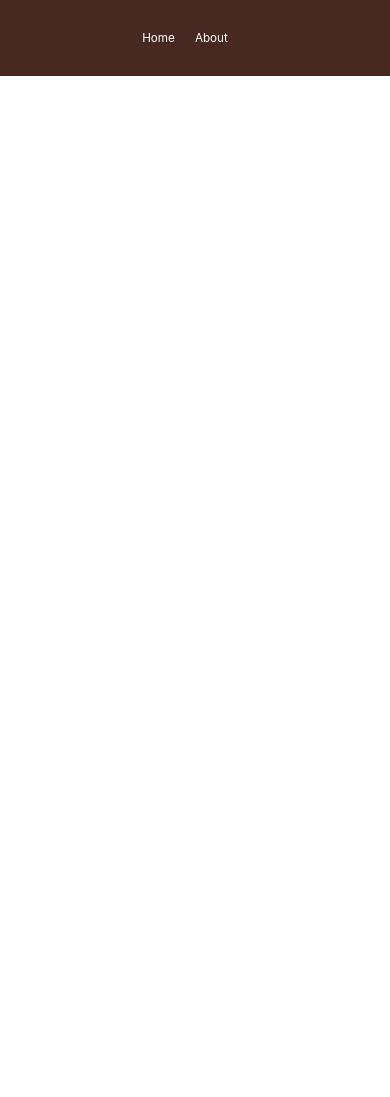
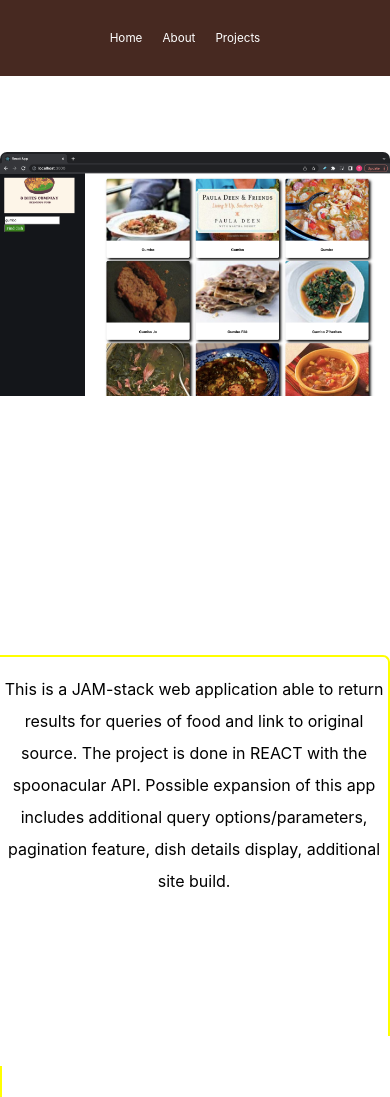
Before and after one commit to Dwayne92/web_dev_portfolio, a React (Create React App) app: page /projects in a window 390 px wide. Before the commit this address had no page. Shown: the top 1097 px of the page. Before the commit the page ends 844 px from the top, so only its background shows below. Built offline with nearby package versions, Linux system fonts and the light colour scheme; a web font is replaced by a local one.

Commit message:
added project section

```diff
--- a/src/App.css
+++ b/src/App.css
@@ -242,7 +242,8 @@ margin: 0;
   width: 50%;
 }
 .contactimg{
-width: 100%;}
+width: 100%;
+}
 .aboutcontainer{
   background-color: tan;
   height: 100%;
@@ -278,6 +279,75 @@ width: 100%;}
   justify-content: center;
   line-height: 2em;
   margin-top: -28px;
+}
+.projectscontainer{
+  display: flex;
+  /* flex-wrap: wrap; */
+  flex-direction: column;
+  height: 100%;
+  background-color: #fff;
+}
+.project1picdiv{
+  width: 40vw;
+  height: 47vh;
+  margin-top: 76px;
+  border-radius: 7px;
+  overflow: hidden;
+  margin-bottom: 160px;
+}
+.project1picdiv:hover{
+  cursor: pointer;
+  border: 2px solid white;
+}
+.project1sec{
+  display: flex;
+  justify-content: space-around;
+}
+.grecipeprojimg{
+  width: 100%;
+}
+.project1content{
+  width: 35vw;
+  height: 45vh;
+  line-height: 4.4rem;
+  margin-top: 76px;
+  border-top: 2px solid yellow;
+  border-right: 2px solid yellow;
+  border-top-right-radius: 7px;
+  padding-right: 26px;
+  margin-bottom: 160px;
+}
+.project1description{
+  text-align: right;
+}
+.project2sec{
+  display: flex;
+  justify-content: space-around;
+  height: 100vh;
+  /* background-color: navy; */
+}
+.project2picdiv{
+  width: 50vw;
+  height: 57vh;
+  border-radius: 7px;
+  overflow: hidden;
+}
+.project2picdiv:hover{
+  cursor: pointer;
+  border: 2px solid white;
+}
+.artmarketprojimg{
+  width: 100%;
+}
+.project2content{
+  padding-left: 26px;
+  line-height: 4.5rem;
+  width: 35vw;
+  height: 57vh;
+  border-left: 2px solid yellow;
+  border-bottom: 2px solid yellow;
+  display: flex;
+  align-items: flex-end;
 }
 .toughchatsec{
   height: 100vh;
@@ -478,6 +548,39 @@ width: 100%;}
     text-align: center;
     line-height: 1.5em;
   }
+  .projectscontainer{
+    flex-direction: column;
+  }
+  .project1sec{
+    flex-direction: column;
+  }
+  .project1picdiv{
+    width: 100vw;
+    margin-bottom: 30px;
+  }
+  .project1content{
+    width: 98vw;
+    line-height: 2rem;
+    margin-bottom: 30px;
+    text-align: center;
+    padding: 0 3px;
+  }
+  .project2sec{
+    flex-direction: column;
+  }
+  .project2picdiv{
+    width: 100vw;
+    margin-bottom: 30px;
+  }
+  .project2content{
+    width: 98vw;
+    line-height: 2rem;
+    text-align: center;
+    padding: 0 6px;
+  }
+  .des{
+    text-align: center;
+  }
 }
 /* .header{
   position: absolute;
--- a/src/App.js
+++ b/src/App.js
@@ -10,6 +10,7 @@ import { BrowserRouter as Router, Routes, Route, Link} from 'react-router-dom'
 
 import Home from './components/Home'
 import About from './components/About'
+import Projectsec from './components/Projectsec'
 
 // const getActivity = () => {
 //   axios.get('https://www.boredapi.com/api/activity').then((response) => {
@@ -50,12 +51,14 @@ export default function App() {
   <nav className='navbar'>
     <Link to='/' className='l'>Home</Link>
     <Link to='/about' className='l'>About</Link>
+    <Link to='/projects' className='l'>Projects</Link>
 
 
   </nav>
    <Routes>
       <Route path='/' element={<Home />} />
      <Route path='/about' element={<About />} />
+     <Route path='/projects' element={<Projectsec />} />
 
    </Routes>
   </Router>
--- /dev/null
+++ b/src/components/Projectsec.jsx
@@ -0,0 +1,35 @@
+import React from 'react'
+
+const Projects = () => {
+  return(
+    <div className='projectscontainer'>
+    <div className='project1sec'>
+    <div className='project1picdiv'onClick={()=>window.open('https://precious-jelly-ddd9f8.netlify.app/', '_self', 'popup')}>
+    <img className='grecipeprojimg' src='grecipe.png' alt='' />
+    </div>
+    <div className='project1content'>
+    <p className='project1description des'> This is a JAM-stack web application able to return results for queries of
+    food and link to original source. The project is done in REACT with the spoonacular
+    API. Possible expansion of this app includes additional query options/parameters,
+     pagination feature, dish details display, additional site build.
+     </p>
+    </div>
+    </div>
+    <div className='project2sec'>
+    <div className='project2content'>
+    <p className='des'>This is a Full-Stack application built with REACT, MongoDB, & Django Python.
+    The application is an art marketplace that allows you to view the current collection & filter
+    by artist, it allows you to signup to access full CRUD (create, read, update, and delete) functionality,
+    which allows you to add, edit, read, and delete art, & artists from the database. Build includes
+    React Bootstrap for styling
+    </p>
+    </div>
+    <div className='project2picdiv' onClick={()=>window.open('https://art-marketplace.herokuapp.com/', '_self', 'popup')}>
+    <img className='artmarketprojimg' src='am.png' alt='' />
+    </div>
+    </div>
+    </div>
+  )
+}
+
+export default Projects
```
